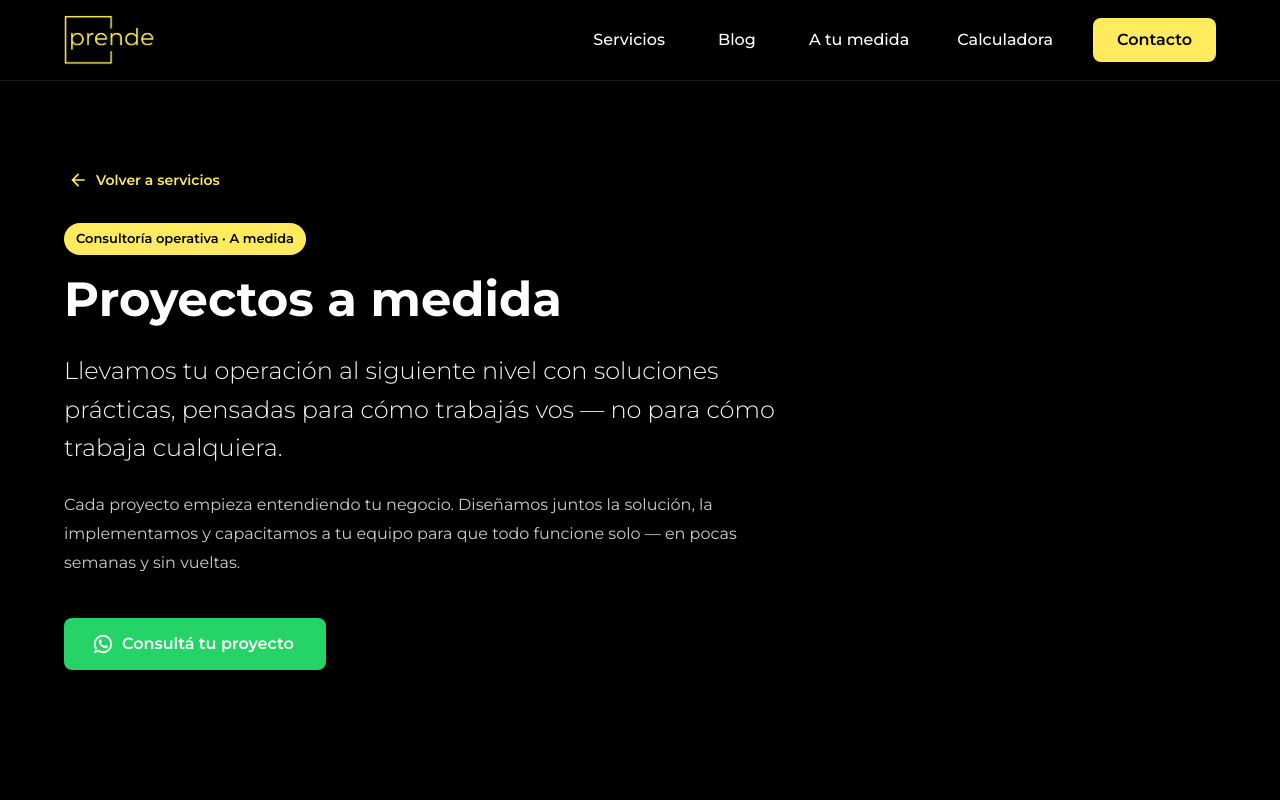
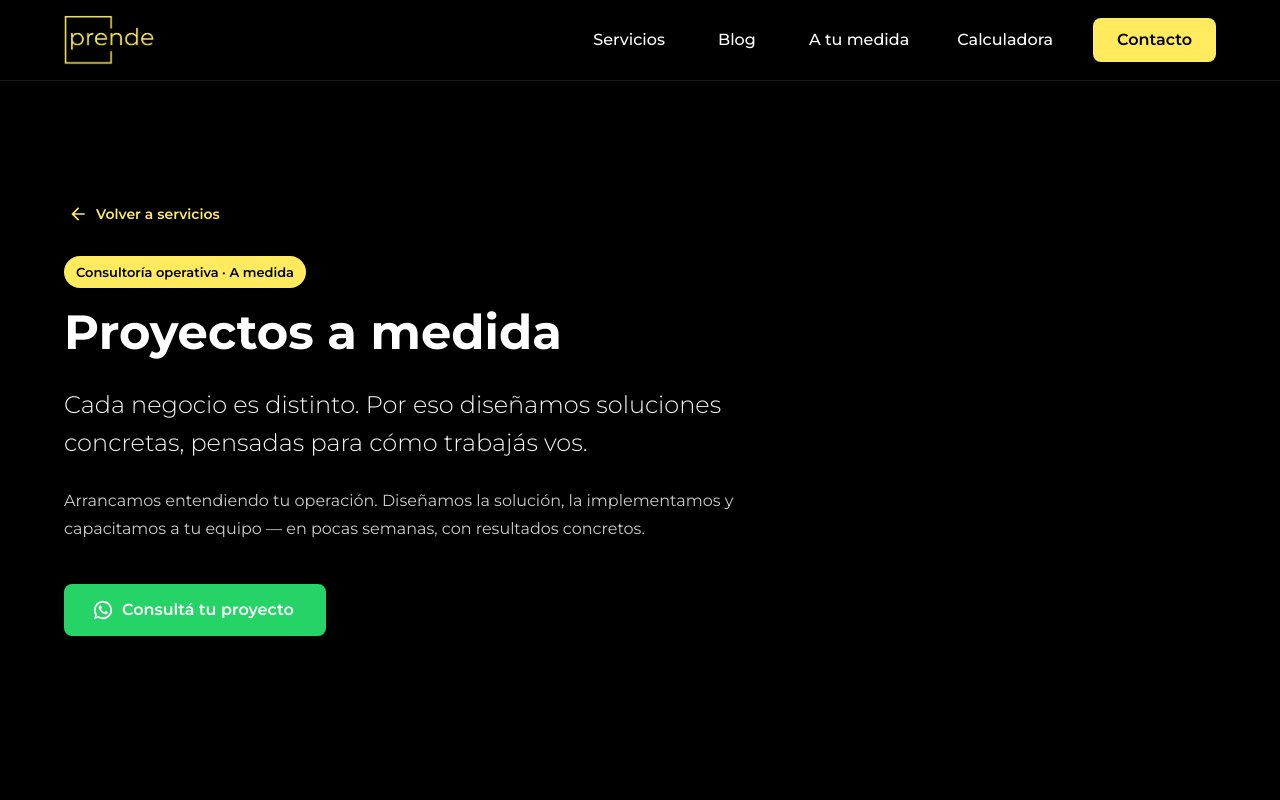
Before and after one commit to villalbamaximilianoariel-dot/prende-landing, a React (Vite) app: page /#/implementacion in a window 1280 px wide. Shown: the top 800 px of the page. Built offline with nearby package versions, Linux system fonts and the light colour scheme.

Commit message:
fix(implementacion): refine hero copy, simpler and more professional tone

```diff
--- a/src/pages/Implementacion.tsx
+++ b/src/pages/Implementacion.tsx
@@ -188,13 +188,12 @@ const Implementacion = () => {
               variant="h5"
               sx={{ mb: 3, color: '#F5F5F5', fontWeight: 300, lineHeight: 1.6 }}
             >
-              Llevamos tu operación al siguiente nivel con soluciones prácticas, pensadas
-              para cómo trabajás vos — no para cómo trabaja cualquiera.
+              Cada negocio es distinto. Por eso diseñamos soluciones concretas,
+              pensadas para cómo trabajás vos.
             </Typography>
             <Typography variant="body1" sx={{ color: '#CCCCCC', mb: 5, lineHeight: 1.8 }}>
-              Cada proyecto empieza entendiendo tu negocio. Diseñamos juntos la solución,
-              la implementamos y capacitamos a tu equipo para que todo funcione solo —
-              en pocas semanas y sin vueltas.
+              Arrancamos entendiendo tu operación. Diseñamos la solución, la implementamos
+              y capacitamos a tu equipo — en pocas semanas, con resultados concretos.
             </Typography>
             <Button
               variant="contained"
```
